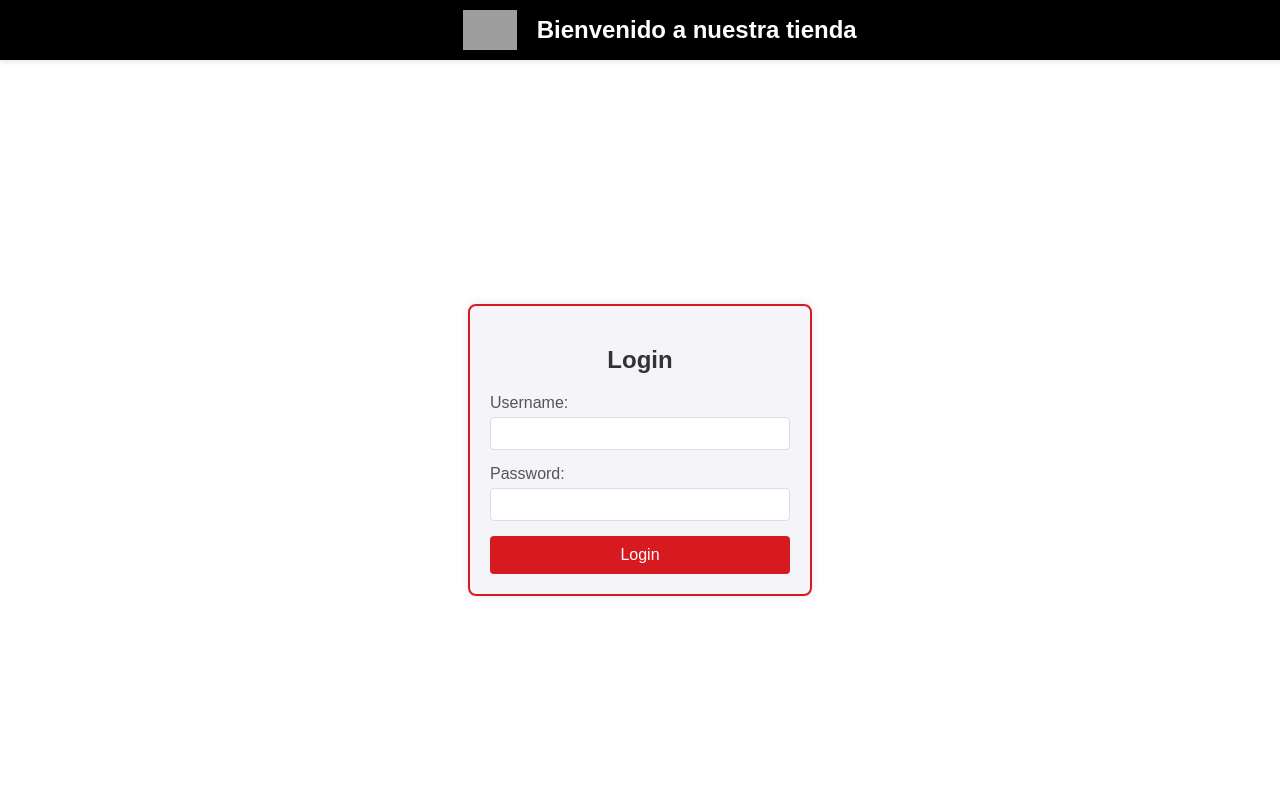
After one commit to alexfernandez0804/Proyecto-SIS324, a Flask app: template src/templates/index.html in a window 1280 px wide. The commit adds this page. Run offline with Flask 3, Linux system fonts and the light colour scheme; the template is opened without the code that fills it, so the values that code supplies are empty; grey boxes are pictures that could not be loaded.

Commit message:
Primera visualización

```diff
--- a/src/app.py
+++ b/src/app.py
@@ -1,31 +1,16 @@
-from flask import Flask, render_template, request, redirect, url_for, flash
+from flask import Flask
+from extensions import db, ma  # Importar desde extensions
 
 app = Flask(__name__)
-app.secret_key = 'your_secret_key'  # Reemplaza con una clave segura
+app.config['SQLALCHEMY_DATABASE_URI'] = 'sqlite:///db.sqlite'
+app.config['SQLALCHEMY_TRACK_MODIFICATIONS'] = False
 
-@app.route('/')
-def home():
-    return redirect(url_for('login'))
+db.init_app(app)
+ma.init_app(app)
 
-@app.route('/login', methods=['GET', 'POST'])
-def login():
-    if request.method == 'POST':
-        username = request.form['username']
-        password = request.form['password']
+from routes import *
 
-        # Validación básica
-        if username == 'admin' and password == 'password':  # Simulación de validación
-            flash('Inicio de sesión exitoso', 'success')
-            return redirect(url_for('dashboard'))
-        else:
-            flash('Nombre de usuario o contraseña incorrectos', 'danger')
-            return redirect(url_for('login'))
-
-    return render_template('login.html')
-
-@app.route('/dashboard')
-def dashboard():
-    return "Bienvenido al Dashboard!"
-
-if __name__ == '__main__':
-    app.run(debug=True, host='0.0.0.0')
+if __name__ == "__main__":
+    with app.app_context():
+        db.create_all()
+    app.run(debug=True)
--- /dev/null
+++ b/src/extensions.py
@@ -0,0 +1,5 @@
+from flask_sqlalchemy import SQLAlchemy
+from flask_marshmallow import Marshmallow
+
+db = SQLAlchemy()
+ma = Marshmallow()
--- /dev/null
+++ b/src/templates/index.html
@@ -0,0 +1,129 @@
+<!DOCTYPE html>
+<html lang="en">
+<head>
+    <meta charset="UTF-8">
+    <title>Login</title>
+    <style>
+        body {
+            font-family: Arial, sans-serif;
+            background-color: #f4f4f9;
+            display: flex;
+            justify-content: center;
+            align-items: center;
+            height: 100vh;
+            margin: 0;
+            background-color: #ffffff; /* Fondo blanco */
+        }
+
+        .header {
+            position: fixed;
+            top: 0;
+            left: 0;
+            width: 100%;
+            background-color: #000000; /* Fondo negro */
+            padding: 10px 20px;
+            display: flex;
+            align-items: center;
+            justify-content: center;
+            color: #ffffff;
+            box-shadow: 0 2px 5px rgba(0, 0, 0, 0.1);
+        }
+
+        .header img {
+            height: 40px;
+            margin-right: 20px;
+        }
+
+        .header h1 {
+            font-size: 24px;
+            margin: 0;
+        }
+
+        .login-container {
+            background: #f4f4f9;
+            padding: 20px;
+            border-radius: 8px;
+            box-shadow: 0 0 10px rgba(0, 0, 0, 0.1);
+            width: 300px;
+            text-align: center;
+            margin-top: 100px; /* Para evitar que la cabecera se solape con el contenido */
+            border: 2px solid #d71920; /* Borde rojo */
+        }
+
+        h2 {
+            margin-bottom: 20px;
+            color: #333;
+        }
+
+        .input-group {
+            margin-bottom: 15px;
+            text-align: left;
+        }
+
+        label {
+            display: block;
+            margin-bottom: 5px;
+            color: #555;
+        }
+
+        input {
+            width: 100%;
+            padding: 8px;
+            box-sizing: border-box;
+            border: 1px solid #ddd;
+            border-radius: 4px;
+        }
+
+        button {
+            width: 100%;
+            padding: 10px;
+            background-color: #d71920; /* Rojo F1 */
+            color: white;
+            border: none;
+            border-radius: 4px;
+            cursor: pointer;
+            font-size: 16px;
+        }
+
+        button:hover {
+            background-color: #b0151b; /* Rojo más oscuro */
+        }
+
+        .flashes {
+            list-style: none;
+            padding: 0;
+        }
+
+        .flashes li {
+            margin-top: 10px;
+            color: red;
+        }
+    </style>
+</head>
+<body>
+    <div class="header">
+        <img src="https://upload.wikimedia.org/wikipedia/commons/thumb/3/33/F1.svg/2048px-F1.svg.png" alt="F1 Logo">
+        <h1>Bienvenido a nuestra tienda</h1>
+    </div>
+
+    <div class="login-container">
+        <h2>Login</h2>
+        <form method="POST">
+            <div class="input-group">
+                <label for="username">Username:</label>
+                <input type="text" id="username" name="username" required>
+            </div>
+            <div class="input-group">
+                <label for="password">Password:</label>
+                <input type="password" id="password" name="password" required>
+            </div>
+            <button type="submit">Login</button>
+        </form>
+        {% if error %}
+            <ul class="flashes">
+                <li>{{ error }}</li>
+            </ul>
+        {% endif %}
+    </div>
+</body>
+</html>
```
Also changed, not shown: requirements.txt (+16 -6 lines), src/models.py (added, +23 -0 lines), src/routes.py (added, +17 -0 lines), src/templates/login.html (+12 -27 lines), src/instance/db.sqlite (added).
